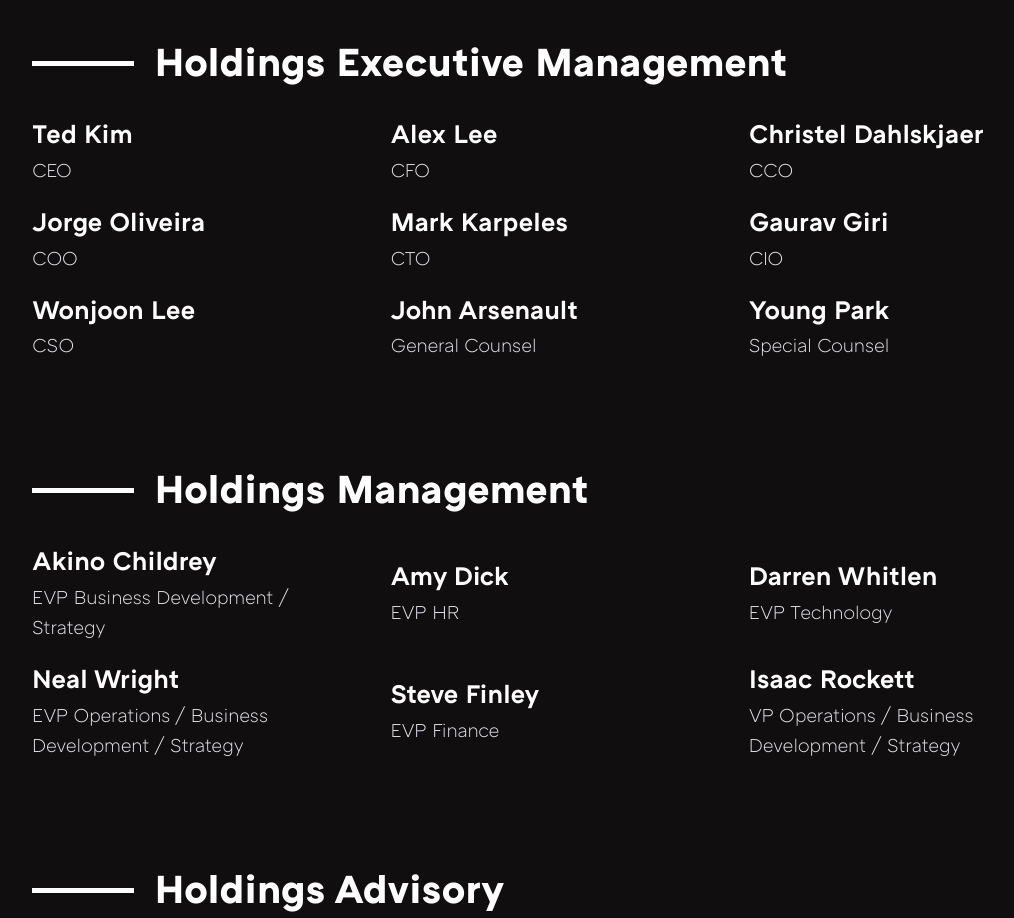
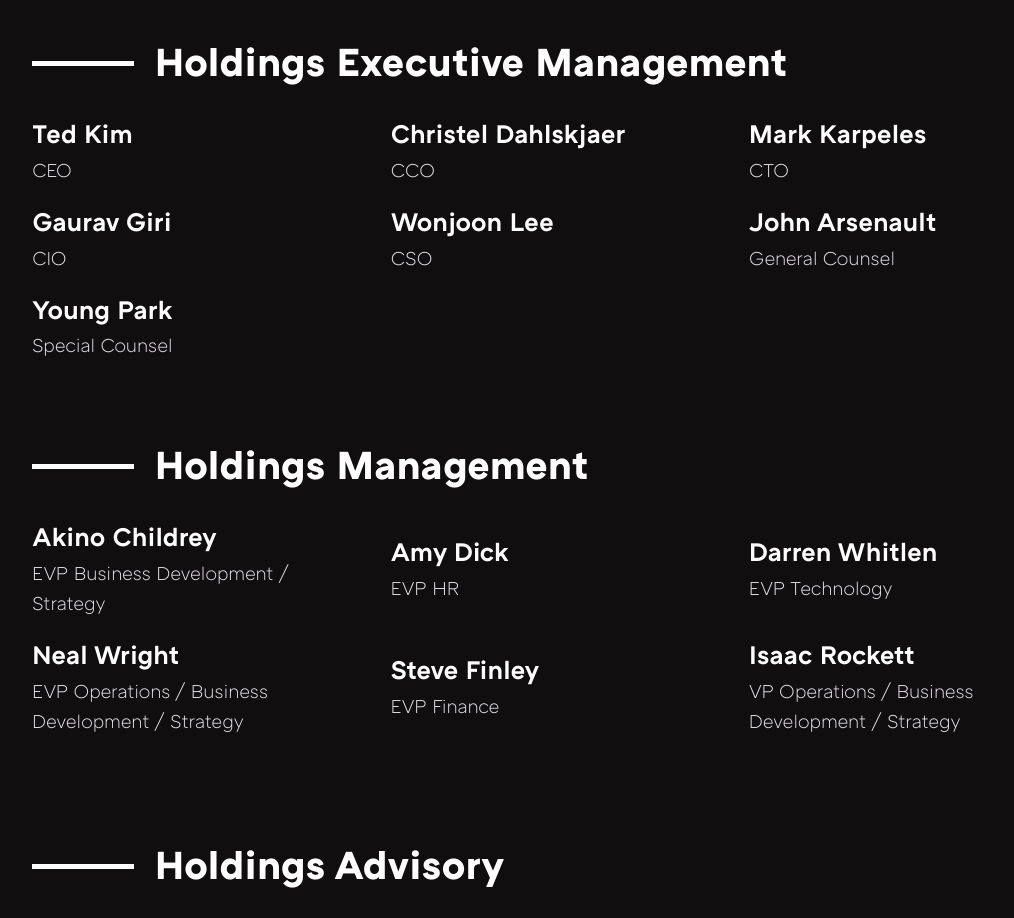
Before and after one commit to LondonTrustMedia/ltm_web, a website: page src/about/index.html in a window 1280 px wide. Shown: the part 1340-2258 px from the top of the page, without its empty margins (96-1110 px from the left). Drawn offline with Linux system fonts and the light colour scheme.

Commit message:
Removing Alex and Jorge from "Holdings Executive Management" section.

```diff
--- a/src/about/index.html
+++ b/src/about/index.html
@@ -149,16 +149,8 @@
             <em>CEO</em>
           </li>
           <li>
-            <h3>Alex Lee</h3>
-            <em>CFO</em>
-          </li>
-          <li>
             <h3>Christel Dahlskjaer</h3>
             <em>CCO</em>
-          </li>
-          <li>
-            <h3>Jorge Oliveira</h3>
-            <em>COO</em>
           </li>
           <li>
             <h3>Mark Karpeles</h3>
```
